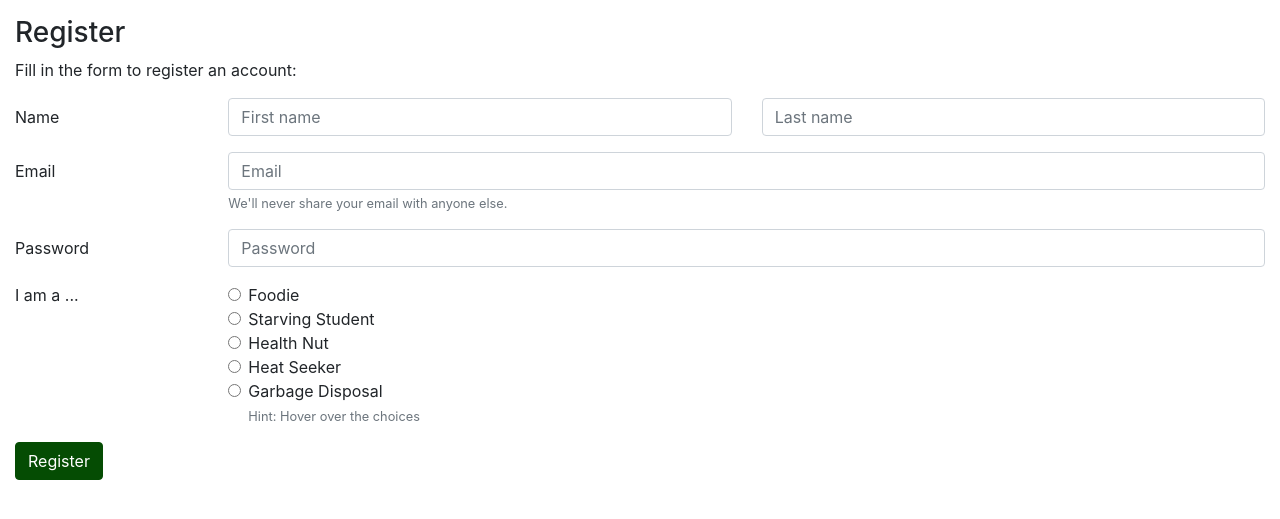
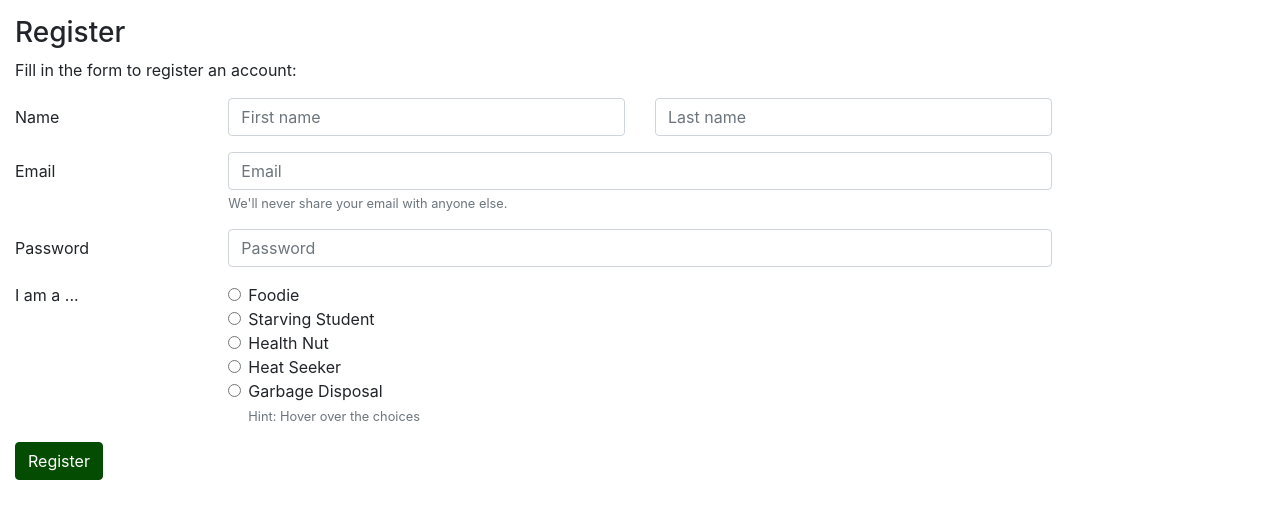
Before and after one commit to alyssalew/foraging-foodie, a Flask app: page /register in a window 1280 px wide. Shown: the part 64-583 px from the top of the page. Run offline with Flask 2, Linux system fonts and the light colour scheme; some libraries are stand-ins or nearby versions.

Commit message:
Format Registration, Login pg forms

```diff
--- a/templates/login.html
+++ b/templates/login.html
@@ -6,18 +6,18 @@
 <form action='/verify-login' method="POST">
   <div class="form-group row">
     <label for="inputEmail3" class="col-sm-2 col-form-label">Email</label>
-    <div class="col-sm-10">
+    <div class="col-sm-8">
       <input type="email" class="form-control" name="email" id="inputEmail" placeholder="Email">
     </div>
   </div>
   <div class="form-group row">
     <label for="inputPassword3" class="col-sm-2 col-form-label">Password</label>
-    <div class="col-sm-10">
+    <div class="col-sm-8">
       <input type="password" class="form-control" name="password" id="inputPassword" placeholder="Password">
     </div>
   </div>
   <div class="form-group row">
-    <div class="col-sm-10">
+    <div class="col-sm-8">
       <button type="submit" class="btn btn-success">Sign in</button>
     </div>
   </div>
--- a/templates/registration.html
+++ b/templates/registration.html
@@ -7,30 +7,30 @@
 <form action='/verify-registration' method ="POST">
   <div class="form-group row">
     <label for="inputName" class="col-sm-2 col-form-label"> Name</label>
-    <div class="col">
+    <div class="col-sm-4">
       <input type="text" class="form-control" name= "first_name" placeholder="First name" required>
     </div>
-    <div class="col">
+    <div class="col-sm-4">
       <input type="text" class="form-control" name= "last_name" placeholder="Last name" required>
     </div>
   </div>
   <div class="form-group row">
     <label for="inputEmail" class="col-sm-2 col-form-label">Email</label>
-    <div class="col-sm-10">
+    <div class="col-sm-8">
       <input type="email" class="form-control" name= "email" id="inputEmail" placeholder="Email" aria-describedby="emailHelp" required>
         <small id="emailHelp" class="form-text text-muted">We'll never share your email with anyone else.</small>
     </div>
   </div>
   <div class="form-group row">
     <label for="inputPassword" class="col-sm-2 col-form-label">Password</label>
-    <div class="col-sm-10">
+    <div class="col-sm-8">
       <input type="password" class="form-control" name="password" id="inputPassword" placeholder="Password" required>
     </div>
   </div>
   <fieldset class="form-group">
     <div class="row">
       <legend class="col-form-label col-sm-2 pt-0">I am a ...</legend>
-      <div class="col-sm-10">
+      <div class="col-sm-8">
         <div class="form-check">
           <input class="form-check-input" type="radio" name="profile" id="gridRadios1" value="1">
           <label class="form-check-label" for="gridRadios1" data-toggle="tooltip" data-placement="right" title="I love foods with any flavor!">
```
